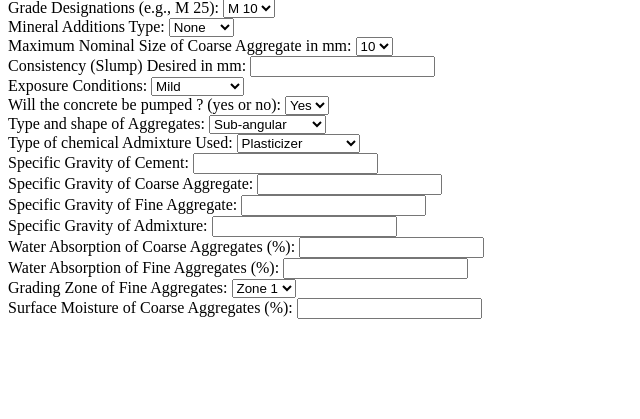
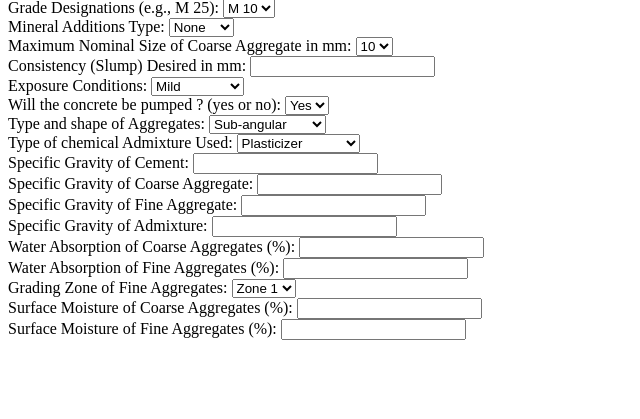
Before and after one commit to itsabdelmalek/concrete_mix_design_calculator, a Flask app: template templates/index.html in a window 1280 px wide. Shown: the part 81-500 px from the top of the page, without its empty margins (0-640 px from the left). Run offline with Flask 3, Linux system fonts and the light colour scheme; the template is opened without the code that fills it, so the values that code supplies are empty.

Commit message:
added fine aggregates surface moisture

```diff
--- a/templates/index.html
+++ b/templates/index.html
@@ -95,6 +95,8 @@
         </select><br>
 	<label for="ca_surface_moisture">Surface Moisture of Coarse Aggregates (%): </label>
         <input type="text" name="ca_surface_moisture" required><br>
+	<label for="fa_surface_moisture">Surface Moisture of Fine Aggregates (%): </label>
+        <input type="text" name="fa_surface_moisture" required><br>
 
     </form>
 </body>
```
